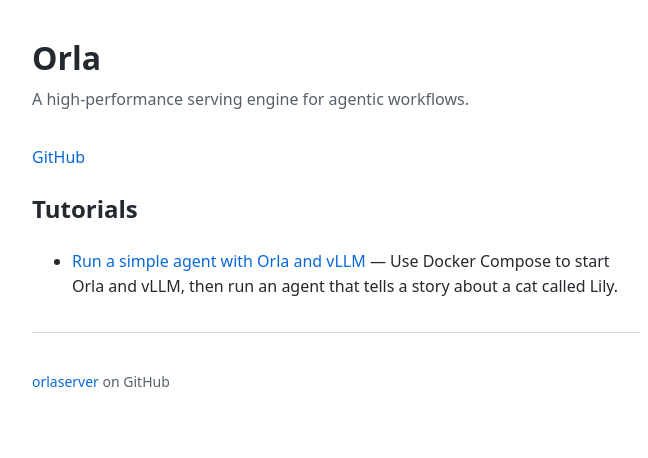
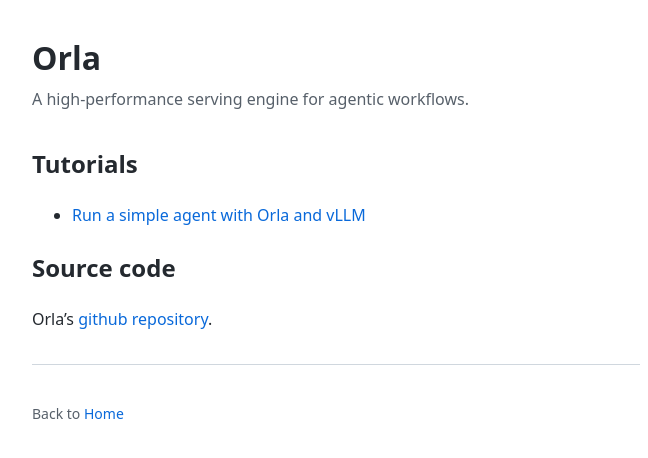
Before and after one commit to orlaserver/orlaserver.github.io, a Jekyll site: the page built from index.md, in a window 1280 px wide. Shown: the top 458 px of the page, without its empty margins (304-952 px from the left). Built offline with Jekyll 4.4.1, drawn with Linux system fonts in a browser that asks for light colours.

Commit message:
feat: updated

```diff
--- a/_layouts/default.html
+++ b/_layouts/default.html
@@ -19,7 +19,7 @@
   </main>
 
   <footer>
-    <p><a href="https://github.com/orlaserver">orlaserver</a> on GitHub</p>
+    <p>Back to <a href="https://orlaserver.github.io/">Home</a></p>
   </footer>
 </body>
 
--- a/index.md
+++ b/index.md
@@ -3,10 +3,10 @@
 title: Orla
 ---
 
-
-
-[GitHub](https://github.com/dorcha-inc/orla)
-
 ## Tutorials
 
-- [Run a simple agent with Orla and vLLM]({{ '/tutorial-vllm-lily.html' | relative_url }}) — Use Docker Compose to start Orla and vLLM, then run an agent that tells a story about a cat called Lily.
+- [Run a simple agent with Orla and vLLM]({{ '/tutorial-vllm-lily.html' | relative_url }})
+
+## Source code
+
+Orla's [github repository](https://github.com/dorcha-inc/orla).
```
